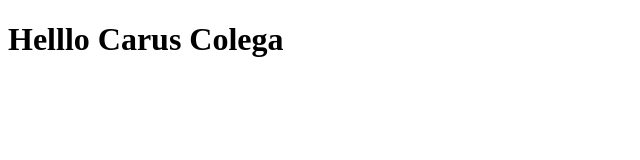
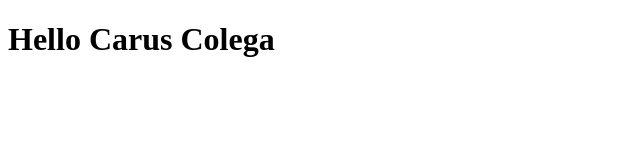
Before and after one commit to darley-raffael/clone-tabnews, a Next.js app: page / in a window 1280 px wide. Shown: the top 160 px of the page, without its empty margins (0-640 px from the left). Built offline with nearby package versions, Linux system fonts and the light colour scheme.

Commit message:
implementa o editorconfig

```diff
--- a/pages/index.js
+++ b/pages/index.js
@@ -1,5 +1,5 @@
 function Home() {
-  return <h1>Helllo Carus Colega</h1>;
+  return <h1>Hello Carus Colega</h1>;
 }
 
 export default Home;
```
Also changed, not shown: 1 other file (tests, documents, lock files or other folders).
